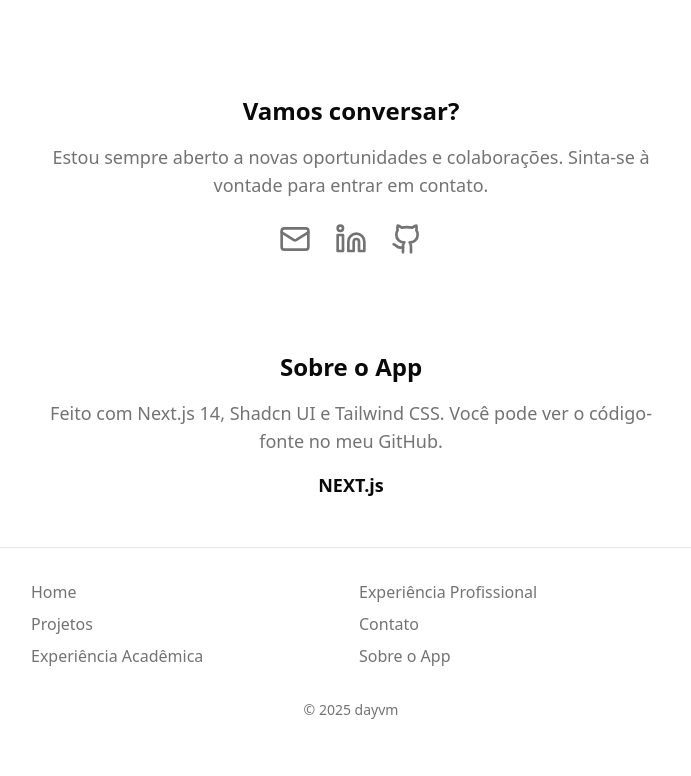
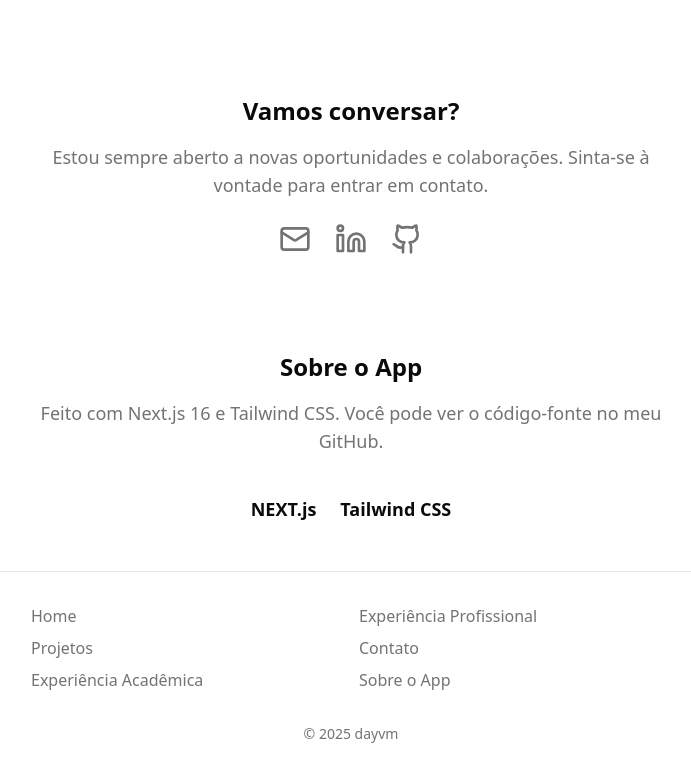
Before and after one commit to dayvm/portfolio, a Next.js app: page / in a window 1280 px wide. Shown: the part 1760-2536 px from the top of the page, without its empty margins (289-980 px from the left). Before the commit the page ends 2512 px from the top, so only its background shows below. Built offline with nearby package versions, Linux system fonts and the light colour scheme.

Commit message:
chore: textos na home

```diff
--- a/app/page.tsx
+++ b/app/page.tsx
@@ -155,7 +155,7 @@ export default function Home() {
         <div className="mt-6 flex items-center justify-center gap-6">
 
           <Link
-            href="mailto:SEU_EMAIL@gmail.com"
+            href="mailto:dayvson.moura.7@gmail.com"
             className="text-muted-foreground transition-colors hover:text-primary"
           >
             <Mail className="h-8 w-8" />
@@ -163,7 +163,7 @@ export default function Home() {
           </Link>
 
           <Link
-            href="https://linkedin.com/in/SEU_USUARIO_AQUI"
+            href="https://www.linkedin.com/in/dayvson-moura-pro/"
             target="_blank"
             className="text-muted-foreground transition-colors hover:text-primary"
           >
@@ -172,7 +172,7 @@ export default function Home() {
           </Link>
 
           <Link
-            href="https://github.com/SEU_USUARIO_AQUI"
+            href="https://github.com/dayvm"
             target="_blank"
             className="text-muted-foreground transition-colors hover:text-primary"
           >
@@ -191,10 +191,11 @@ export default function Home() {
         </h2>
 
         <p className="max-w-prose text-lg text-muted-foreground">
-          Feito com Next.js 14, Shadcn UI e Tailwind CSS.
+          Feito com Next.js 16 e Tailwind CSS.
           Você pode ver o código-fonte no meu GitHub.
         </p>
 
+        <div className="mt-6 flex items-center justify-center gap-6">
           <a
             href="https://nextjs.org"
             target="_blank"
@@ -203,6 +204,16 @@ export default function Home() {
           >
             NEXT.js
           </a>
+          <a
+            href="https://tailwindcss.com/"
+            target="_blank"
+            rel="noopener noreferrer"
+            className="mt-4 text-lg font-semibold"
+          >
+            Tailwind CSS
+          </a>
+        </div>
+
       </section>
     </main>
   );
```
Also changed, not shown: 1 other file (tests, documents, lock files or other folders). Lines whose indentation alone changed are shown as unchanged.
